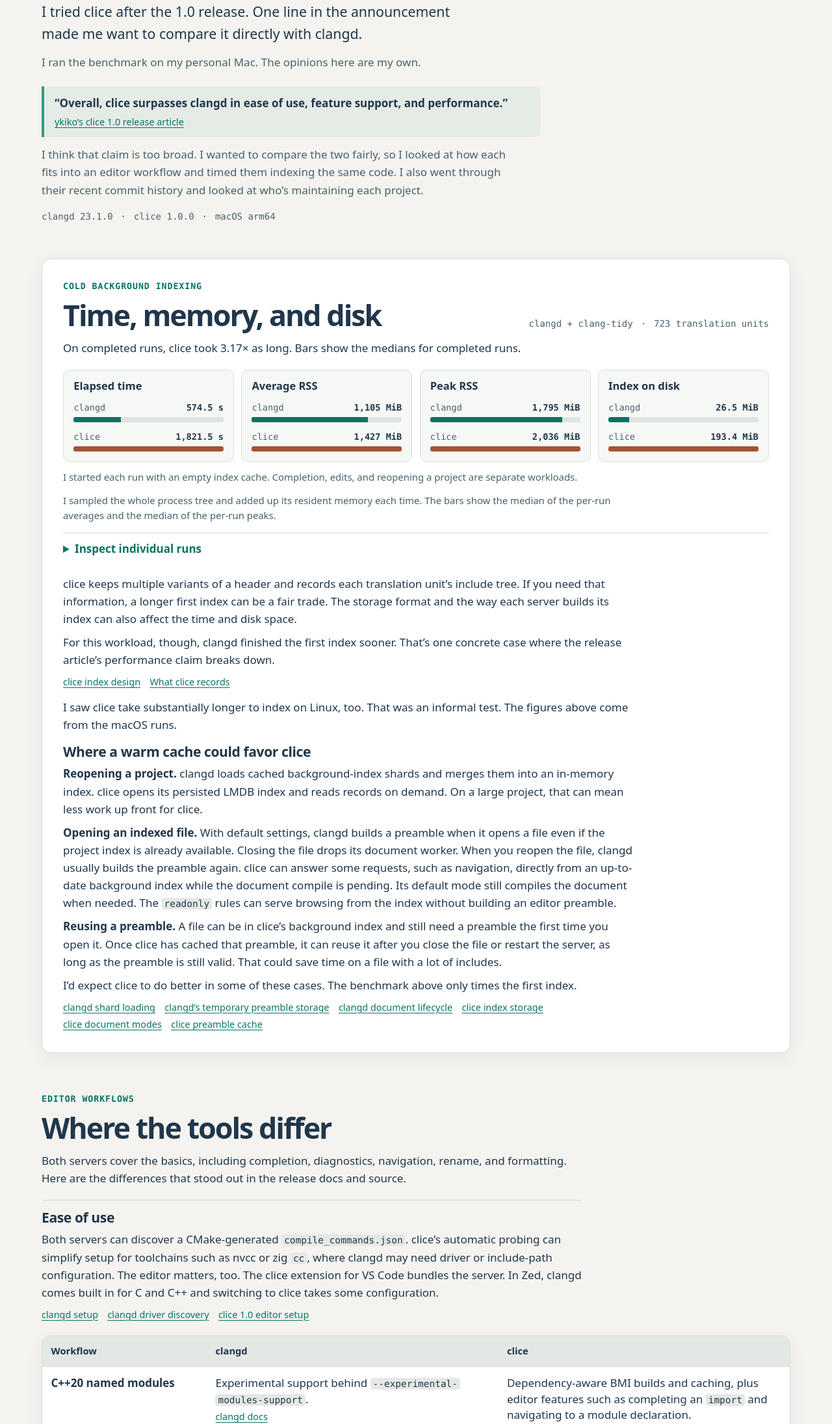
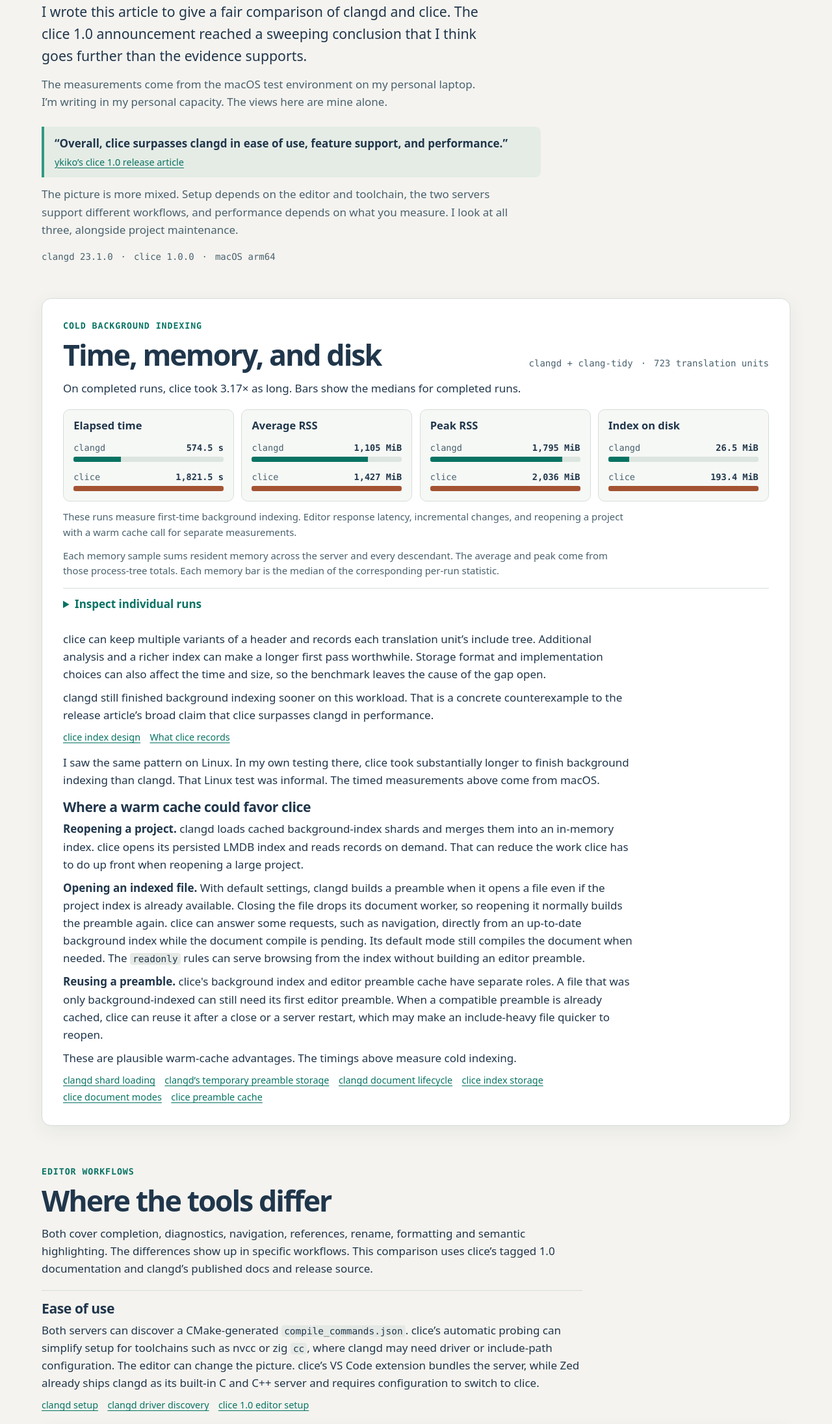
Before and after one commit to ArcsinX/ArcsinX.github.io, a plain HTML site: page clangd-vs-clice/index.html in a window 1280 px wide. Shown: the part 304-2496 px from the top of the page at 65% size. Drawn offline with Linux system fonts and the light colour scheme.

Commit message:
Restore the article before the wording pass

```diff
--- a/clangd-vs-clice/index.html
+++ b/clangd-vs-clice/index.html
@@ -28,13 +28,13 @@
       <div class="wrap intro">
         <p class="eyebrow">C++ language servers <span>·</span> November 2026</p>
         <h1>clangd <em>vs</em> clice</h1>
-        <p class="deck">I tried clice after the 1.0 release. One line in the announcement made me want to compare it directly with clangd.</p>
-        <p class="byline">I ran the benchmark on my personal Mac. The opinions here are my own.</p>
+        <p class="deck">I wrote this article to give a fair comparison of clangd and clice. The clice 1.0 announcement reached a sweeping conclusion that I think goes further than the evidence supports.</p>
+        <p class="byline">The measurements come from the macOS test environment on my personal laptop. I’m writing in my personal capacity. The views here are mine alone.</p>
         <figure class="release-claim">
           <blockquote>“Overall, clice surpasses clangd in ease of use, feature support, and performance.”</blockquote>
           <figcaption><a href="https://ykiko.me/en/articles/2105384023094834022/#language-server">ykiko’s clice 1.0 release article</a></figcaption>
         </figure>
-        <p class="claim-response">I think that claim is too broad. I wanted to compare the two fairly, so I looked at how each fits into an editor workflow and timed them indexing the same code. I also went through their recent commit history and looked at who’s maintaining each project.</p>
+        <p class="claim-response">The picture is more mixed. Setup depends on the editor and toolchain, the two servers support different workflows, and performance depends on what you measure. I look at all three, alongside project maintenance.</p>
         <p class="provenance">clangd 23.1.0 <span>·</span> clice 1.0.0 <span>·</span> macOS arm64</p>
       </div>
 
@@ -49,24 +49,24 @@
         <p id="benchmark-note" class="benchmark-note" aria-live="polite"></p>
         <div class="metrics" id="metric-cards"></div>
         <noscript><p>JavaScript displays the benchmark charts and per-run values. The raw data is available in the benchmark repository.</p></noscript>
-        <p class="chart-caption">I started each run with an empty index cache. Completion, edits, and reopening a project are separate workloads.</p>
-        <p class="chart-caption">I sampled the whole process tree and added up its resident memory each time. The bars show the median of the per-run averages and the median of the per-run peaks.</p>
+        <p class="chart-caption">These runs measure first-time background indexing. Editor response latency, incremental changes, and reopening a project with a warm cache call for separate measurements.</p>
+        <p class="chart-caption">Each memory sample sums resident memory across the server and every descendant. The average and peak come from those process-tree totals. Each memory bar is the median of the corresponding per-run statistic.</p>
         <details id="runs" class="runs">
           <summary>Inspect individual runs</summary>
           <div class="table-scroll" id="run-table" tabindex="0" role="region" aria-label="Individual benchmark runs"></div>
         </details>
         <div class="index-tradeoff">
-          <p>clice keeps multiple variants of a header and records each translation unit’s include tree. If you need that information, a longer first index can be a fair trade. The storage format and the way each server builds its index can also affect the time and disk space.</p>
-          <p>For this workload, though, clangd finished the first index sooner. That’s one concrete case where the release article’s performance claim breaks down.</p>
+          <p>clice can keep multiple variants of a header and records each translation unit’s include tree. Additional analysis and a richer index can make a longer first pass worthwhile. Storage format and implementation choices can also affect the time and size, so the benchmark leaves the cause of the gap open.</p>
+          <p>clangd still finished background indexing sooner on this workload. That is a concrete counterexample to the release article’s broad claim that clice surpasses clangd in performance.</p>
           <p class="sources"><a href="https://github.com/clice-io/clice/blob/v1.0.0/docs/en/design/symbol-index.md">clice index design</a><a href="https://github.com/clice-io/clice/blob/v1.0.0/docs/en/cli/index.md#inspecting-the-index">What clice records</a></p>
         </div>
-        <p class="benchmark-paragraph">I saw clice take substantially longer to index on Linux, too. That was an informal test. The figures above come from the macOS runs.</p>
+        <p class="benchmark-paragraph">I saw the same pattern on Linux. In my own testing there, clice took substantially longer to finish background indexing than clangd. That Linux test was informal. The timed measurements above come from macOS.</p>
         <div class="warm-scenarios">
           <h3>Where a warm cache could favor clice</h3>
-          <p><strong>Reopening a project.</strong> clangd loads cached background-index shards and merges them into an in-memory index. clice opens its persisted LMDB index and reads records on demand. On a large project, that can mean less work up front for clice.</p>
-          <p><strong>Opening an indexed file.</strong> With default settings, clangd builds a preamble when it opens a file even if the project index is already available. Closing the file drops its document worker. When you reopen the file, clangd usually builds the preamble again. clice can answer some requests, such as navigation, directly from an up-to-date background index while the document compile is pending. Its default mode still compiles the document when needed. The <code>readonly</code> rules can serve browsing from the index without building an editor preamble.</p>
-          <p><strong>Reusing a preamble.</strong> A file can be in clice’s background index and still need a preamble the first time you open it. Once clice has cached that preamble, it can reuse it after you close the file or restart the server, as long as the preamble is still valid. That could save time on a file with a lot of includes.</p>
-          <p>I’d expect clice to do better in some of these cases. The benchmark above only times the first index.</p>
+          <p><strong>Reopening a project.</strong> clangd loads cached background-index shards and merges them into an in-memory index. clice opens its persisted LMDB index and reads records on demand. That can reduce the work clice has to do up front when reopening a large project.</p>
+          <p><strong>Opening an indexed file.</strong> With default settings, clangd builds a preamble when it opens a file even if the project index is already available. Closing the file drops its document worker, so reopening it normally builds the preamble again. clice can answer some requests, such as navigation, directly from an up-to-date background index while the document compile is pending. Its default mode still compiles the document when needed. The <code>readonly</code> rules can serve browsing from the index without building an editor preamble.</p>
+          <p><strong>Reusing a preamble.</strong> clice's background index and editor preamble cache have separate roles. A file that was only background-indexed can still need its first editor preamble. When a compatible preamble is already cached, clice can reuse it after a close or a server restart, which may make an include-heavy file quicker to reopen.</p>
+          <p>These are plausible warm-cache advantages. The timings above measure cold indexing.</p>
           <p class="sources"><a href="https://github.com/llvm/llvm-project/blob/llvmorg-23.1.0/clang-tools-extra/clangd/index/BackgroundRebuild.cpp">clangd shard loading</a><a href="https://github.com/llvm/llvm-project/blob/llvmorg-23.1.0/clang/lib/Frontend/PrecompiledPreamble.cpp#L197">clangd’s temporary preamble storage</a><a href="https://github.com/llvm/llvm-project/blob/llvmorg-23.1.0/clang-tools-extra/clangd/TUScheduler.cpp">clangd document lifecycle</a><a href="https://github.com/clice-io/clice/blob/v1.0.0/docs/en/design/symbol-index.md#storage">clice index storage</a><a href="https://github.com/clice-io/clice/blob/v1.0.0/docs/en/guide/configuration.md#L752-L758">clice document modes</a><a href="https://github.com/clice-io/clice/blob/v1.0.0/docs/en/design/incremental-parse.md#content-addressed-storage">clice preamble cache</a></p>
         </div>
       </section>
@@ -76,10 +76,10 @@
       <section class="section" id="features" aria-labelledby="features-title">
         <p class="eyebrow">Editor workflows</p>
         <h2 id="features-title">Where the tools differ</h2>
-        <p class="section-intro">Both servers cover the basics, including completion, diagnostics, navigation, rename, and formatting. Here are the differences that stood out in the release docs and source.</p>
+        <p class="section-intro">Both cover completion, diagnostics, navigation, references, rename, formatting and semantic highlighting. The differences show up in specific workflows. This comparison uses clice’s tagged 1.0 documentation and clangd’s published docs and release source.</p>
         <div class="ease">
           <h3>Ease of use</h3>
-          <p>Both servers can discover a CMake-generated <code>compile_commands.json</code>. clice’s automatic probing can simplify setup for toolchains such as nvcc or zig <code>cc</code>, where clangd may need driver or include-path configuration. The editor matters, too. The clice extension for VS Code bundles the server. In Zed, clangd comes built in for C and C++ and switching to clice takes some configuration.</p>
+          <p>Both servers can discover a CMake-generated <code>compile_commands.json</code>. clice’s automatic probing can simplify setup for toolchains such as nvcc or zig <code>cc</code>, where clangd may need driver or include-path configuration. The editor can change the picture. clice’s VS Code extension bundles the server, while Zed already ships clangd as its built-in C and C++ server and requires configuration to switch to clice.</p>
           <p class="sources"><a href="https://clangd.llvm.org/installation">clangd setup</a><a href="https://clangd.llvm.org/guides/system-headers#query-driver">clangd driver discovery</a><a href="https://github.com/clice-io/clice/blob/v1.0.0/docs/en/guide/editors.md">clice 1.0 editor setup</a></p>
         </div>
         <div class="table-scroll feature-table" tabindex="0" role="region" aria-label="Feature comparison">
@@ -107,7 +107,7 @@
 
       <section class="section" id="maintenance" aria-labelledby="maintenance-title">
         <p class="eyebrow">Project continuity</p>
-        <h2 id="maintenance-title">Who’s working on each project?</h2>
+        <h2 id="maintenance-title">Who maintains each server?</h2>
         <div class="columns">
           <article>
             <h3>clangd</h3>
@@ -116,13 +116,13 @@
           </article>
           <article>
             <h3>clice</h3>
-            <p>Over the same period, <strong>386 commits</strong> landed in the clice repository. At the 1.0 tag, ykiko is listed as the author of 892 of the 1,000 commits. In the release post, ykiko says they’ll spend less time on the project and focus on optimizations and bug fixes. With so much of the work coming from one person, I’m curious how much of the maintenance other contributors will take on.</p>
+            <p>Over the same period, <strong>386 commits</strong> landed in the clice repository. At the 1.0 tag, 892 of 1,000 reachable commits list ykiko as author. Other contributors are visible in the history. In the release article, ykiko says maintenance will continue at a lower intensity, with incremental optimizations and bug fixes driven by user feedback. The concentration of past work makes succession worth watching.</p>
             <p class="sources"><a href="https://github.com/clice-io/clice/commits/v1.0.0/">Tagged history</a><a href="https://ykiko.me/en/articles/2105384023094834022/#to-be-continued">Author’s maintenance plans</a></p>
           </article>
         </div>
-        <p>LLVM asked for help with clangd maintenance in early 2026. The discussion raised the possibility of removing clangd if it couldn’t get enough maintainers. LLVM still ships clangd, and patches are still being reviewed.</p>
+        <p>LLVM’s early 2026 call for help described genuine staffing pressure and raised removal as a possibility if maintenance dwindled. The current maintainer list and shipped work show why the release article’s description of clangd as effectively unmaintained is incomplete. The public discussion described a staffing contingency, and LLVM continues to ship clangd.</p>
         <p class="sources"><a href="https://discourse.llvm.org/t/help-needed-with-clangd-maintenance/89820">LLVM call for help</a><a href="https://github.com/clangd/clangd/releases/tag/23.1.0">clangd release</a></p>
-        <p>Ykiko describes using coding agents for debugging, cleanup, and increasingly complex implementation work. That can speed up drafting. The post gives no breakdown of how much code was AI-generated. The commit totals tell us how many changes landed, with little indication of the work that went into writing or reviewing them.</p>
+        <p>Ykiko describes using coding agents for debugging, cleanup, and increasingly complex implementation work. Agent assistance can make drafting changes faster. The release article gives no audited share of AI-generated code, and a commit count measures neither engineering effort nor review effort.</p>
         <p class="sources"><a href="https://ykiko.me/en/articles/2105384023094834022/#how-did-we-get-here">Author’s development account</a></p>
         <details class="commit-method">
           <summary>How I counted commits</summary>
@@ -137,18 +137,18 @@
         <dl class="method">
           <div><dt>Workload</dt><dd>723 existing translation units from the LLVM CMake compilation database at <code>bd49d77ae3c0</code>. The workload includes 245 units under <code>clang-tools-extra/clangd</code> and 478 under <code>clang-tools-extra/clang-tidy</code>. One stale database entry referred to a file absent from the checkout.</dd></div>
           <div><dt>Host and binaries</dt><dd>macOS 27.2.1 on arm64, eight logical CPUs and 8 GiB RAM. I used the official macOS binaries of clangd 23.1.0 and clice 1.0.0. The release article uses the same clangd version in its examples. Both received the same CMake commands with staged paths and the macOS 27.2 SDK. The commands kept the textual forced includes and dropped binary PCH inputs produced by the local compiler. <a href="https://github.com/clangd/clangd/releases/tag/23.1.0">clangd release</a> · <a href="https://github.com/clice-io/clice/releases/tag/v1.0.0">clice release</a></dd></div>
-          <div><dt>Timing</dt><dd>The timer starts when the harness sends the initialized and open-file messages. It stops at the last background-index progress-end event, including any extra clice passes for queued retries. I ran one server at a time in macOS Terminal with a fresh index cache for every run. The order was clangd, clice, clice, clangd, clangd, clice. I left macOS to manage its file caches normally.</dd></div>
+          <div><dt>Timing</dt><dd>Wall time from sending the initialized and open-file messages to the last background-index progress-end event. The harness follows clice’s additional passes when its logs show queued retries. I ran one server at a time in a regular macOS Terminal, with a fresh index cache for every run. The order was clangd, clice, clice, clangd, clangd, clice. OS file caches were left in their normal state.</dd></div>
           <div><dt>Worker settings</dt><dd>clangd ran with <code>-j=4</code> and normal background indexing priority. clice used <code>background = 4</code>, <code>max = 4</code>, <code>foreground = 1</code>, and <code>background_delay_ms = 0</code> under <code>[workers]</code>. Both had a background concurrency ceiling of four. clice can reduce concurrency under memory pressure.</dd></div>
-          <div><dt>Memory</dt><dd>The harness uses <code>proc_pid_rusage</code> to sample the process tree about every 200 ms. It computes the average and peak from the sum of each sample. Summing RSS can count a shared page more than once, and a short spike can fall between samples. The raw data also includes physical footprint.</dd></div>
+          <div><dt>Memory</dt><dd>macOS <code>proc_pid_rusage</code> was sampled about every 200 ms. Each row sums the resident set size of the server and all descendants. The mean averages those samples, and the peak is the largest sampled sum. Summed RSS can count shared pages in more than one process and can miss peaks between samples. Raw samples also include physical footprint.</dd></div>
           <div><dt>Index size</dt><dd>Logical bytes of the persisted symbol index after clean shutdown. The total covers clangd’s <code>*.idx</code> shards or clice’s <code>index.mdb</code> database. Locks, logs, PCH and PCM caches are outside this total. Filesystem-allocated bytes are also in the raw data. The formats and indexed coverage can differ.</dd></div>
-          <div><dt>Completion</dt><dd>A server can report that indexing ended even when it skipped some work. I checked the logs for the number of translation units each run actually indexed. All six runs covered the full set.</dd></div>
+          <div><dt>Completion</dt><dd>Translation-unit counts come from the server logs. A progress end event can also occur after skipped work. The results include coverage so a shorter or lower-memory incomplete run cannot be mistaken for an equivalent completed index. The two indexes record different information. Coverage here counts translation units in the logs.</dd></div>
         </dl>
         <p><a class="button" href="https://github.com/ArcsinX/clangd-vs-clice-benchmark">Benchmark scripts, input manifest, and raw data</a></p>
       </section>
       <section class="section conclusion" aria-labelledby="conclusion-title">
         <h2 id="conclusion-title">My take</h2>
-        <p>I’m glad clice exists. A compiler crash taking down the whole language server is a real problem, and isolating compiler work in separate processes is an idea I’d like to see more servers try. clice also does things I’d want if I were working heavily with C++20 modules or headers that need their includer.</p>
-        <p>I’d call clice a promising alternative. The “next-generation” label tells me very little about which tool will work better for a particular codebase. For this LLVM checkout, I’d take clangd’s shorter wait for a first index. For a project built around modules, I’d give clice’s editor support a closer look.</p>
+        <p>clice is a worthwhile project with ideas I’d like to see more language servers explore. Process isolation addresses a real reliability problem. Its work on named modules and non-self-contained headers makes a concrete difference for projects that use them.</p>
+        <p>Those strengths make clice an innovative alternative. Calling it a successor that surpasses clangd across the board would take much broader evidence. The label “next-generation” is too vague to settle which tool fits a given codebase. The workflows you use, the resources your machine has, and the support you can count on matter more.</p>
       </section>
     </div>
   </main>
```
